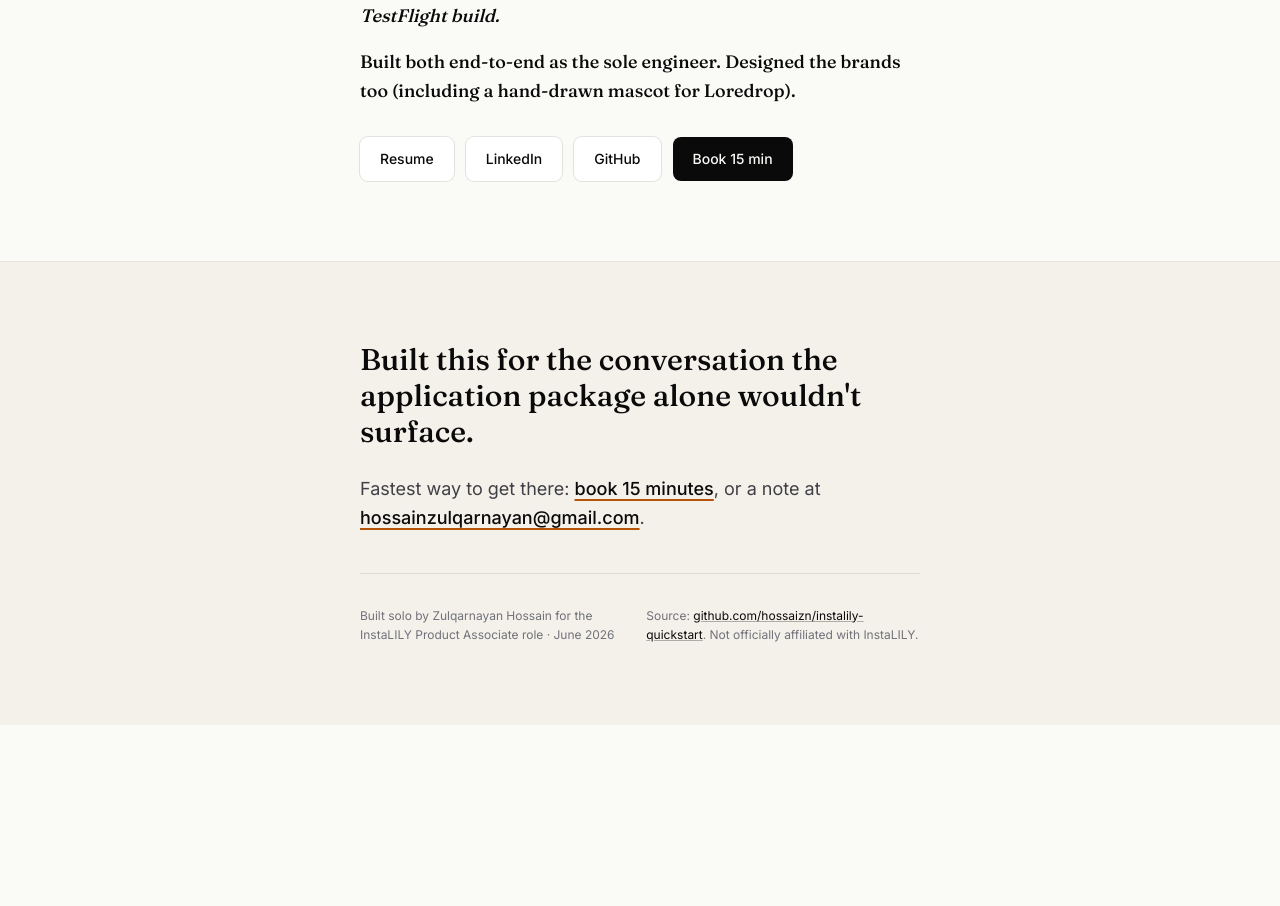
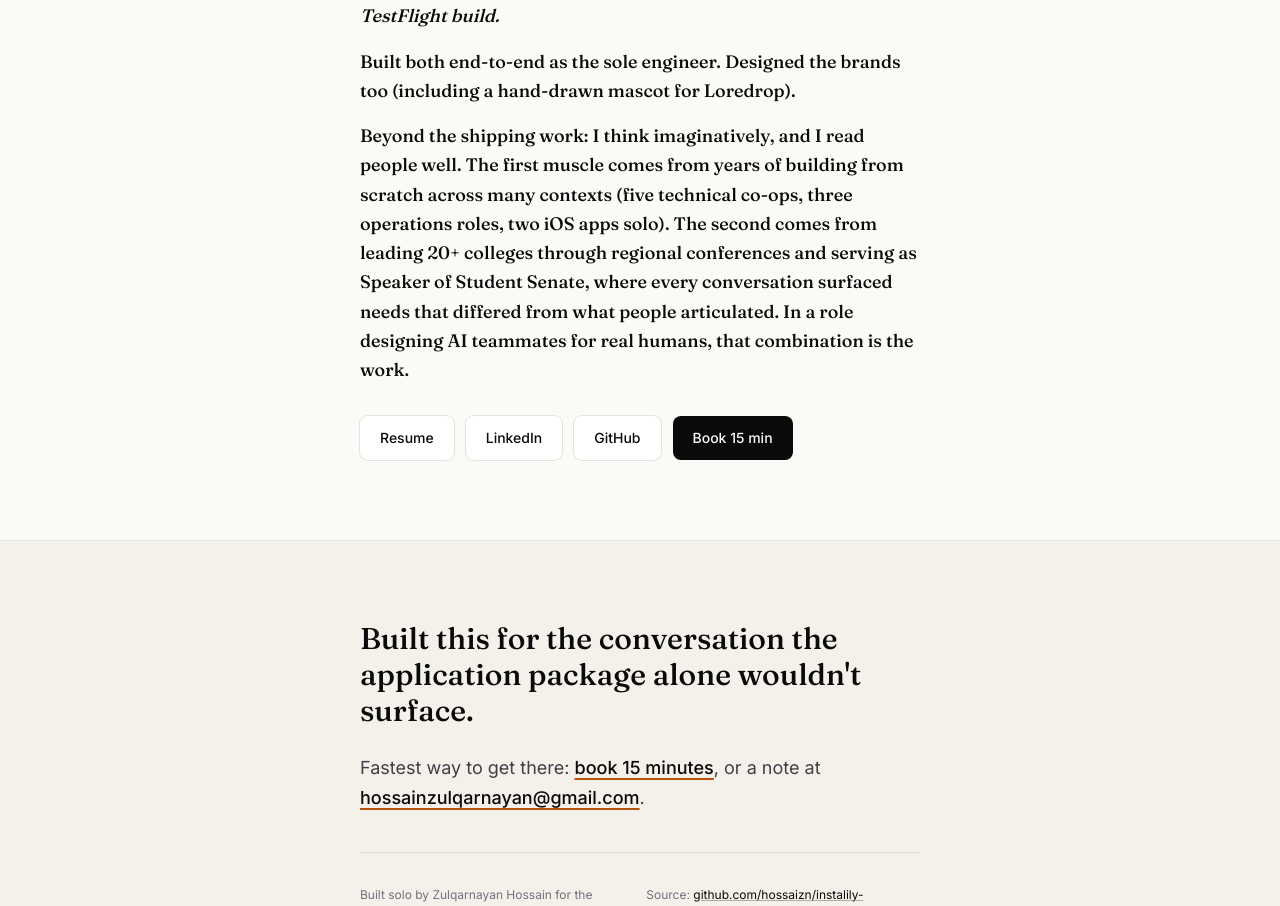
Before and after one commit to hossaizn/instalily-quickstart, a React (Vite) app: page / in a window 1280 px wide. Shown: the part 3465-4371 px from the top of the page. Before the commit the page ends 4190 px from the top, so only its background shows below. Built offline with nearby package versions, Linux system fonts and the light colour scheme.

Commit message:
feat(hub): add 'beyond the shipping work' differentiator paragraph in About section (imagination + people-fluency, grounded in co-ops + leadership roles, tied to AI-teammate framing)

```diff
--- a/src/pages/ApplicationHub.tsx
+++ b/src/pages/ApplicationHub.tsx
@@ -138,6 +138,9 @@ export default function ApplicationHub() {
             <p>
               Built both end-to-end as the sole engineer. Designed the brands too (including a hand-drawn mascot for Loredrop).
             </p>
+            <p>
+              Beyond the shipping work: I think imaginatively, and I read people well. The first muscle comes from years of building from scratch across many contexts (five technical co-ops, three operations roles, two iOS apps solo). The second comes from leading 20+ colleges through regional conferences and serving as Speaker of Student Senate, where every conversation surfaced needs that differed from what people articulated. In a role designing AI teammates for real humans, that combination is the work.
+            </p>
           </div>
 
           <div className="flex flex-wrap gap-3">
```
